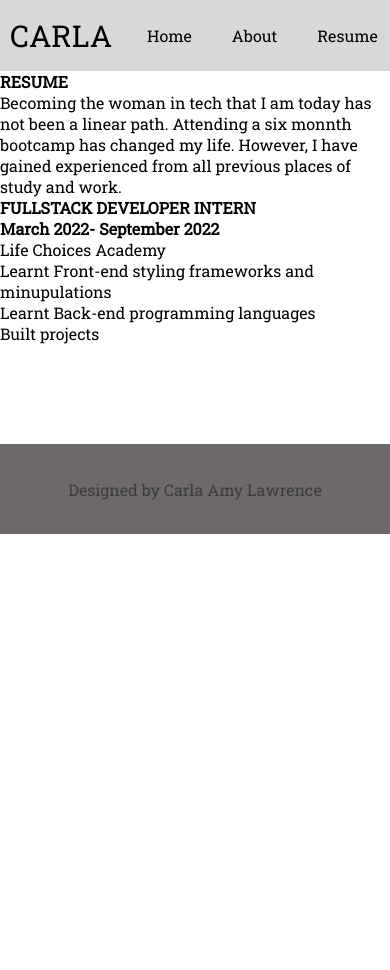
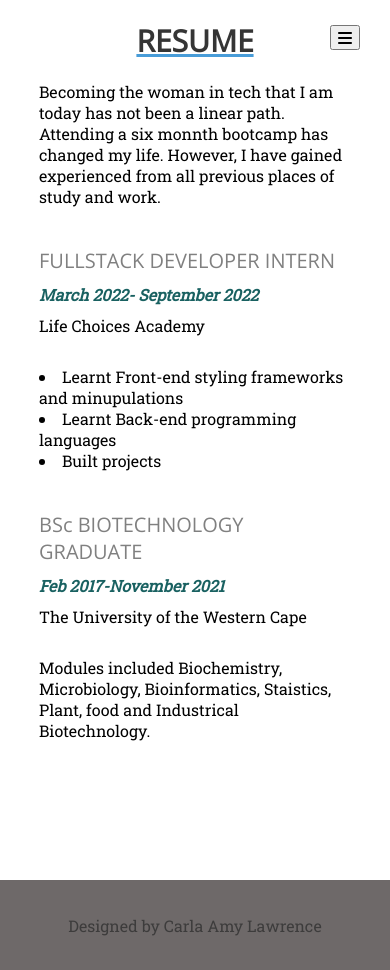
Before and after one commit to Carlaamylawrence/Official-Portfolio-April, a plain HTML site: page resume.html in a window 390 px wide. Before the commit the page ends 844 px from the top, so only its background shows below. Drawn offline with nearby package versions, Linux system fonts and the light colour scheme.

Commit message:
media query

```diff
--- a/resume.html
+++ b/resume.html
@@ -25,9 +25,6 @@
         <li class="nav-link"><a href="./about.html" class="link">About </a></li>
         <li class="nav-link"><a href="./resume.html" class="link">Resume</a></li>
         <li class="nav-link">
-            <a href="./services.html" class="link">Services</a>
-        </li>
-        <li class="nav-link">
             <a href="./portfolio.html" class="link">Portfolio</a>
         </li>
         <li class="nav-link">
@@ -42,28 +39,32 @@
             <div class="social-logo">
                 <i class="fa-brands fa-github"></i>
             </div>
-            <div class="social-logo">
-                <i class="fa-brands fa-twitter"></i>
-            </div>
         </ul>
+
     </nav>
   </div>
 </section>
 
 <section id="resume">
+    <button class="nav-button"><i class="fa-solid fa-bars"></i></button>
     <div class="resume-container">
         <h2>RESUME</h2>
         <p>Becoming the woman in tech that I am today has not been a linear path. Attending a six monnth bootcamp has changed my life. However, I have gained experienced from all previous places of study and work.</p>
-        <div class="resume-row">
-            <h3>FULLSTACK DEVELOPER INTERN</h3>
-            <h4>March 2022- September 2022</h4>
+        <div class="work">
+            <h4>FULLSTACK DEVELOPER INTERN</h4>
+            <h5>March 2022- September 2022</h5>
             <p>Life Choices Academy</p>
             <ul>
                 <li>Learnt Front-end styling frameworks and minupulations</li>
                 <li>Learnt Back-end programming languages </li>
                 <li>Built projects</li>
             </ul>
-
+        </div>
+        <div class="education">
+            <h4>BSc BIOTECHNOLOGY GRADUATE</h4>
+            <h5>Feb 2017-November 2021</h5>
+            <p>The University of the Western Cape</p>
+            <p>Modules included Biochemistry, Microbiology, Bioinformatics, Staistics, Plant, food and Industrical Biotechnology.</p>
         </div>
     </div>
 </section>
--- a/styling/about.css
+++ b/styling/about.css
@@ -9,9 +9,10 @@
 
 #about {
   display: flex;
-  justify-content: center;
-  align-items: center;
   padding: 5% 10%;
+  background-color: rgba(255, 255, 255, 0.852);
+  background-size: cover;
+}
 }
 .about-container {
   position: relative;
@@ -30,6 +31,7 @@ h2 {
   display: flex;
   justify-content: center;
   align-items: center;
+  text-decoration: underline rgb(72, 156, 216);
 }
 h3 {
   font-size: 20px;
@@ -119,6 +121,14 @@ h3 {
   flex-direction: column;
   margin: 40px;
 }
+button.nav-button {
+  width: 30px;
+  position: fixed;
+  top: 25px;
+  right: 30px;
+  display: none;
+}
+
 
 /* footer */
 .footer-text {
@@ -134,3 +144,16 @@ h3 {
   color: rgb(61, 60, 60);
   margin-top: 100px;
 }
+
+/* MR */
+@media (max-width: 840px) {
+  .header-container {
+    display: none;
+  }
+}
+
+@media (max-width: 840px) {
+  button.nav-button {
+    display: block;
+  }
+}
--- a/styling/contact.css
+++ b/styling/contact.css
@@ -21,6 +21,7 @@ h2 {
   justify-content: center;
   align-items: center;
   margin: 20px;
+  text-decoration: underline rgb(72, 156, 216);
 }
 
 h3 {
@@ -35,21 +36,42 @@ h3 {
   display: flex;
   gap: 30px;
   justify-content: center;
-  /* flex-direction: column; */
   margin: 40px;
 }
 
-/* .contact-container .form {
+label {
   display: flex;
-  flex-direction: column;
-  justify-content: center;
-} */
+  gap: 30px;
+  flex-wrap: wrap;
+}
 
-.form {
+form {
   display: flex;
+  gap: 30px;
+  flex-wrap: wrap;
+}
 
-  /* flex-direction: row; */
-  /* flex-wrap: wrap; */
+button {
+  background-color: #93b6c8;
+  border-radius: 12px;
+  width: 20%;
+  align-self: center;
+  border: none;
+  color: white;
+  margin-top: 20px;
+  padding: 15px 32px;
+  text-align: center;
+  text-decoration: none;
+  display: inline-block;
+  font-size: 16px;
+}
+
+button.nav-button {
+  width: 30px;
+  position: fixed;
+  top: 25px;
+  right: 30px;
+  display: none;
 }
 
 /* footer */
@@ -66,3 +88,16 @@ h3 {
   color: rgb(61, 60, 60);
   margin-top: 100px;
 }
+
+/* MR */
+@media (max-width: 840px) {
+  .header-container {
+    display: none;
+  }
+}
+
+@media (max-width: 840px) {
+  button.nav-button {
+    display: block;
+  }
+}
--- a/styling/index.css
+++ b/styling/index.css
@@ -6,6 +6,13 @@
   box-sizing: border-box;
   scroll-behavior: smooth;
   font-size: 16px;
+}
+button.nav-button {
+  width: 30px;
+  position: fixed;
+  top: 25px;
+  right: 30px;
+  display: none;
 }
 
 #landing {
@@ -79,14 +86,14 @@ h2 {
   margin-top: 100px;
 }
 
-/* MEDIA QUERY */
-@media only screen and (max-width: 840px) {
-  .nav-button {
-    display: none;
-    display: block;
-  }
-
-  .nav-links {
+@media (max-width: 840px) {
+  .header-container {
     display: none;
   }
 }
+
+@media (max-width: 840px) {
+  button.nav-button {
+    display: block;
+  }
+}
--- a/styling/navbar.css
+++ b/styling/navbar.css
@@ -16,7 +16,7 @@
   display: flex;
   justify-content: space-between;
   padding: 10px;
-  align-items: center;
+
   font-family: "Open Sans", sans-serif;
   position: sticky;
   top: 0;
--- a/styling/portfolio.css
+++ b/styling/portfolio.css
@@ -1,4 +1,4 @@
-.{
+. {
   font-family: "Roboto Slab", serif;
   margin: 0;
   padding: 0;
@@ -8,50 +8,41 @@
 }
 
 /* PORTFOLIO */
-#portfolio{
-    padding 5% 10%;
-    color: rgb(52, 51, 51);
-    display:flex;
-    flex-direction: column;
-    text-align: center;
-    align-items: stretch;
+#portfolio {
+  display: flex;
+  padding: 5% 10%;
+  background-color: rgba(255, 255, 255, 0.852);
+  background-size: cover;
 }
-
-  #portfolio h2{
+h2 {
   font-size: 30px;
   color: rgb(53, 53, 53);
   font-family: sans-serif;
-    font-weight:300px;
+  font-weight: 300px;
   font-family: "Open Sans", sans-serif;
+  text-decoration: underline rgb(72, 156, 216);
+  margin-bottom: 20px;
+}
+
+.port-container {
   display: flex;
-    justify-content: center;
+  flex-direction: column;
+  gap: 30px;
   align-items: center;
 }
 
-  .port-container{
-    display: flex;
-    gap: 30px;
-    justify-content:center;
-    flex-direction: column;
-    margin: 40px;
+.card {
+}
+p {
+  text-decoration: none;
 }
 
-  .port-container p{
-      text-align: center;
-      color:black;
-  }
-
-  .card{
-    box-shadow: 1px 1px 10px;
-    padding: 20px;
-    width:30%;
-    display: flex;
-   justify-content: center;
-  }
-
-  .card > i{
-    font-size: 100px;
-    color: black;
+button.nav-button {
+  width: 30px;
+  position: fixed;
+  top: 25px;
+  right: 30px;
+  display: none;
 }
 
 /* footer */
@@ -68,3 +59,16 @@
   color: rgb(61, 60, 60);
   margin-top: 100px;
 }
+
+/* MR */
+@media (max-width: 840px) {
+  .header-container {
+    display: none;
+  }
+}
+
+@media (max-width: 840px) {
+  button.nav-button {
+    display: block;
+  }
+}
--- a/styling/resume.css
+++ b/styling/resume.css
@@ -5,6 +5,62 @@
   box-sizing: border-box;
   scroll-behavior: smooth;
   font-size: 16px;
+}
+#resume {
+  display: flex;
+  padding: 5% 10%;
+  background-color: rgba(255, 255, 255, 0.852);
+  background-size: cover;
+}
+h2 {
+  font-size: 30px;
+  color: rgb(53, 53, 53);
+  font-family: sans-serif;
+  font-weight: 300px;
+  font-family: "Open Sans", sans-serif;
+  display: flex;
+  justify-content: center;
+  align-items: center;
+  text-decoration: underline rgb(72, 156, 216);
+  margin-bottom: 20px;
+}
+
+h4 {
+  font-size: 20px;
+  color: grey;
+  font-family: sans-serif;
+  font-weight: 100;
+  font-family: "Open Sans", sans-serif;
+  margin-top: 20px;
+}
+
+h5 {
+  color: rgb(25, 97, 97);
+  font-style: italic;
+}
+.resume-container p {
+  margin-bottom: 20px;
+}
+.work {
+  display: flex;
+  flex-direction: column;
+  gap: 10px;
+  list-style: inside;
+  margin-bottom: 20px;
+}
+
+.education {
+  display: flex;
+  flex-direction: column;
+  gap: 10px;
+}
+
+button.nav-button {
+  width: 30px;
+  position: fixed;
+  top: 25px;
+  right: 30px;
+  display: none;
 }
 
 /* footer */
@@ -21,3 +77,15 @@
   color: rgb(61, 60, 60);
   margin-top: 100px;
 }
+/* MR */
+@media (max-width: 840px) {
+  .header-container {
+    display: none;
+  }
+}
+
+@media (max-width: 840px) {
+  button.nav-button {
+    display: block;
+  }
+}
--- a/styling/services.css
+++ /dev/null
@@ -1,23 +0,0 @@
-*{
-    font-family: "Roboto Slab", serif;
-    margin: 0;
-    padding: 0;
-    box-sizing: border-box;
-    scroll-behavior: smooth;
-    font-size: 16px;
-  }
-
-  /* footer */
-  .footer-text {
-    display: flex;
-    flex-direction: column;
-    justify-content: center;
-    align-items: center;
-    left: 0;
-    bottom: 0;
-    width: 100%;
-    height: 90px;
-    background-color: rgb(110, 105, 105);
-    color: rgb(61, 60, 60);
-    margin-top: 100px;
-  }
```
Also changed, not shown: about.html (+3 -7 lines), contact.html (+2 -6 lines), index.html (+3 -7 lines), portfolio.html (+15 -13 lines), services.html (deleted, +0 -61 lines), images/retrocalculator.jpg (added), images/sweetheaven.jpg (added). Lines whose indentation alone changed are shown as unchanged.
